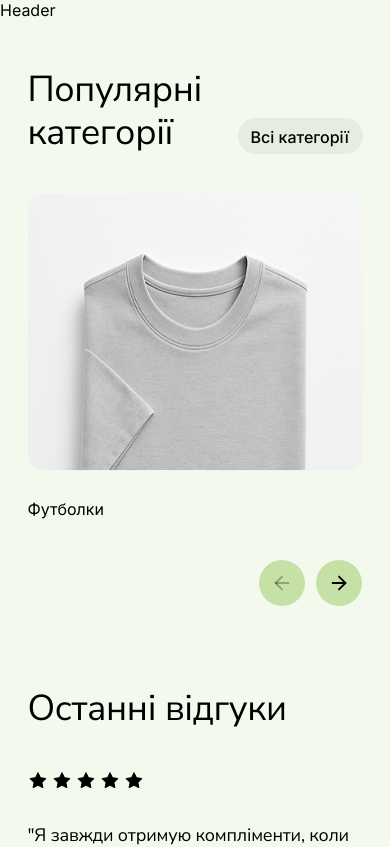
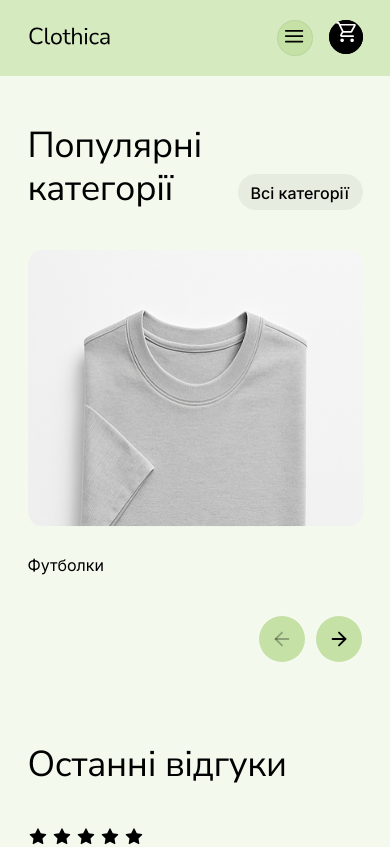
Before and after one commit to netkatya/clothica-shop, a Next.js app: page / in a window 390 px wide. Shown: the top 847 px of the page. Built offline with nearby package versions, Linux system fonts and the light colour scheme.

Commit message:
create main logic of heder

```diff
--- /dev/null
+++ b/components/AuthNavigation/AuthNavigation.module.css
@@ -0,0 +1,45 @@
+.navigationItem {
+  list-style: none;
+  text-align: center;
+  margin-bottom: 16px;
+}
+.authButton {
+  display: block;
+  width: 100%;
+  max-width: 335px;
+  margin: 0 auto;
+  padding: 6px 12px;
+  border: 1px solid rgba(255, 255, 255, 0);
+  border-radius: 100px;
+  font-weight: 500;
+  font-size: 16px;
+  line-height: 1.5;
+  text-decoration: none;
+  text-align: center;
+  cursor: pointer;
+  transition: all 0.2s ease-in-out;
+  background-color: var(--color-deco);
+}
+.authButton:hover,
+.authButton:focus {
+  background-color: var(--color-scheme-6-foreground);
+}
+@media (min-width: 768px) {
+  .navigationItem {
+    display: inline-block;
+    margin: 0;
+  }
+  .authButton {
+    width: auto;
+    margin: 0;
+    padding: 4px 10px;
+    font-size: 14px;
+    line-height: 1.5;
+  }
+}
+@media (min-width: 1440px) {
+
+  .authButton {
+    font-size: 16px;
+  }
+}
--- /dev/null
+++ b/components/AuthNavigation/AuthNavigation.tsx
@@ -0,0 +1,44 @@
+'use client';
+
+import Link from 'next/link';
+import { useState } from 'react';
+import css from './AuthNavigation.module.css';
+
+export default function AuthNavigation() {
+  // Імітація стану авторизації
+  const [isAuth, setIsAuth] = useState(false);
+
+  return (
+    <>
+      {isAuth ? (
+        <>
+          <li className={css.navigationItem}>
+            <Link href="/cabinet" className={css.authButton} prefetch={false}>
+              Кабінет
+            </Link>
+          </li>
+          <li className={css.navigationItem}>
+            <button className={css.authButton}>Вихід</button>
+          </li>
+        </>
+      ) : (
+        <>
+          <li className={css.navigationItem}>
+            <Link href="/auth/login" className={css.authButton} prefetch={false}>
+              Вхід
+            </Link>
+          </li>
+          <li className={css.navigationItem}>
+            <Link
+              href="/auth/register"
+              className={css.authButton}
+              prefetch={false}
+            >
+              Реєстрація
+            </Link>
+          </li>
+        </>
+      )}
+    </>
+  );
+}
--- a/components/Header/Header.module.css
+++ b/components/Header/Header.module.css
@@ -0,0 +1,104 @@
+.section {
+  padding: 18px 0;
+  background-color: var(--color-deco-light);
+}
+.header {
+  display: flex;
+  justify-content: space-between;
+  align-items: center;
+}
+.burgerButton {
+  border: 1px solid rgba(0, 0, 0, 0.05);
+  border-radius: 100px;
+  padding: 6px;
+  width: 36px;
+  height: 36px;
+  background-color: var(--color-deco);
+  margin-right: 16px;
+}
+.buttonSvg {
+  fill: #000;
+}
+.basketBtn {
+  border: 1px solid #000;
+  border-radius: 100px;
+  padding: 6px;
+  width: 36px;
+  height: 36px;
+  background: #000;
+}
+.basketButtonSvg {
+  fill: #fff;
+}
+.navigationMobile {
+  display: flex;
+  flex-direction: column;
+  gap: 32px;
+  justify-content: center;
+  align-items: center;
+}
+.mobileMenu {
+  padding: 40px 0 278px;
+}
+.navigationItemMobile {
+  list-style-type: none;
+  margin: 0;
+  padding: 0;
+  display: flex;
+}
+.closeButton {
+  border: 1px solid rgba(0, 0, 0, 0.05);
+  border-radius: 100px;
+  padding: 6px;
+  width: 36px;
+  height: 36px;
+  background-color: var(--color-deco);
+}
+.mobileActions {
+  margin-top: 64px;
+}
+@media screen and (min-width: 768px) {
+  .header {
+  justify-content: space-around;
+}
+  .navigation {
+    display: flex;
+    justify-content: center;
+    align-items: center;
+    gap: 32px;
+  }
+  .navigationList {
+    display: flex;
+    justify-content: center;
+    align-items: center;
+    gap: 86px;
+  }
+
+  .authNavigation {
+    display: flex;
+    flex-direction: row;
+    justify-content: center;
+    align-items: center;
+    gap: 16px;
+  }
+  .navigationItem {
+    text-decoration: none;
+    font-weight: 400;
+    font-size: 14px;
+    line-height: 1.5;
+    color: var(--color-neutral-darkest);
+    transition: color 0.3s ease-in-out;
+  }
+  .navigationItem:hover,
+  .navigationItem:active {
+    color: var(--color-deco-darkest);
+  }
+}
+@media screen and (min-width: 1440px) {
+   .header {
+  justify-content:space-between;
+}
+  .navigationLink {
+    font-size: 16px;
+  }
+}
--- a/components/Header/Header.tsx
+++ b/components/Header/Header.tsx
@@ -1,3 +1,153 @@
+'use client';
+import { useState, useEffect } from 'react';
+import css from './Header.module.css';
+import Link from 'next/link';
+import AuthNavigation from '../AuthNavigation/AuthNavigation';
+
 export default function Header() {
-  return <section>Header</section>;
+  const [menuOpen, setMenuOpen] = useState(false);
+  const [isMobile, setIsMobile] = useState<boolean>(false);
+
+  // Заборона скролу, коли меню відкрите
+  useEffect(() => {
+    if (menuOpen) {
+      document.body.style.overflow = 'hidden';
+    } else {
+      document.body.style.overflow = '';
+    }
+  }, [menuOpen]);
+
+  // Функція для перевірки ширини вікна
+  const checkScreenSize = () => {
+    if (typeof window !== 'undefined') {
+      setIsMobile(window.innerWidth < 768);
+    }
+  };
+
+  // Слідкуємо за зміною розміру екрану
+  useEffect(() => {
+    checkScreenSize();
+    window.addEventListener('resize', checkScreenSize);
+    return () => {
+      window.removeEventListener('resize', checkScreenSize);
+    };
+  }, []);
+
+  return (
+    <header className={css.section}>
+      <div className="container">
+        <div className={css.header}>
+          <Link href="/" aria-label="Home" className={css.logoLink}>
+            <svg width="84" height="36" aria-hidden="true">
+              <use href="/symbol-defs.svg#icon-company-logo"></use>
+            </svg>
+          </Link>
+
+          {isMobile ? (
+            <div className={css.mobileButtons}>
+              <button
+                type="button"
+                aria-label={menuOpen ? 'Close menu' : 'Open menu'}
+                onClick={() => setMenuOpen(!menuOpen)}
+                className={css.burgerButton}
+              >
+                <svg width="19" height="13" className={css.buttonSvg}>
+                  <use
+                    href={
+                      menuOpen
+                        ? '/symbol-defs.svg#icon-close'
+                        : '/symbol-defs.svg#icon-burger-menu'
+                    }
+                  ></use>
+                </svg>
+              </button>
+
+              <Link
+                href="/basket"
+                aria-label="Basket"
+                className={css.basketBtn}
+              >
+                <svg width="20" height="21" className={css.basketButtonSvg}>
+                  <use href="/symbol-defs.svg#icon-basket"></use>
+                </svg>
+              </Link>
+            </div>
+          ) : (
+            <div className={css.navContainer}>
+            <nav aria-label="Main Navigation" className={css.navigationList}>
+              <ul className={css.navigation}>
+                <li className={css.navigationItem}>
+                  <Link href="/" className={css.navigationLink}>
+                    Головна
+                  </Link>
+                </li>
+                <li className={css.navigationItem}>
+                  <Link href="/products" className={css.navigationLink}>
+                    Товари
+                  </Link>
+                </li>
+                <li className={css.navigationItem}>
+                  <Link href="/categories" className={css.navigationLink}>
+                    Категорії
+                  </Link>
+                </li>
+              </ul>
+
+              <ul className={css.authNavigation}>
+                <AuthNavigation />
+                <li className={css.navigationItem}>
+                  <Link
+                    href="/basket"
+                    aria-label="Basket"
+                    className={css.basketBtn}
+                  >
+                    <svg width="20" height="21" className={css.basketButtonSvg}>
+                      <use href="/symbol-defs.svg#icon-basket"></use>
+                    </svg>
+                  </Link>
+                </li>
+              </ul>
+            </nav>
+            </div>
+          )}
+        </div>
+
+        {menuOpen && (
+          <div className={css.mobileMenu}>
+            <nav aria-label="Mobile Navigation">
+              <ul className={css.navigationMobile}>
+                <li>
+                  <Link
+                    href="/"
+                    className={css.navigationItemMobile}
+                  >
+                    Головна
+                  </Link>
+                </li>
+                <li>
+                  <Link
+                    href="/products"
+                    className={css.navigationItemMobile}
+                  >
+                    Товари
+                  </Link>
+                </li>
+                <li>
+                  <Link
+                    href="/categories"
+                    className={css.navigationItemMobile}
+                  >
+                    Категорії
+                  </Link>
+                </li>
+              </ul>
+            </nav>
+            <div className={css.mobileActions}>
+              <AuthNavigation />
+            </div>
+          </div>
+        )}
+      </div>
+    </header>
+  );
 }
```
Also changed, not shown: public/symbol-defs.svg.
